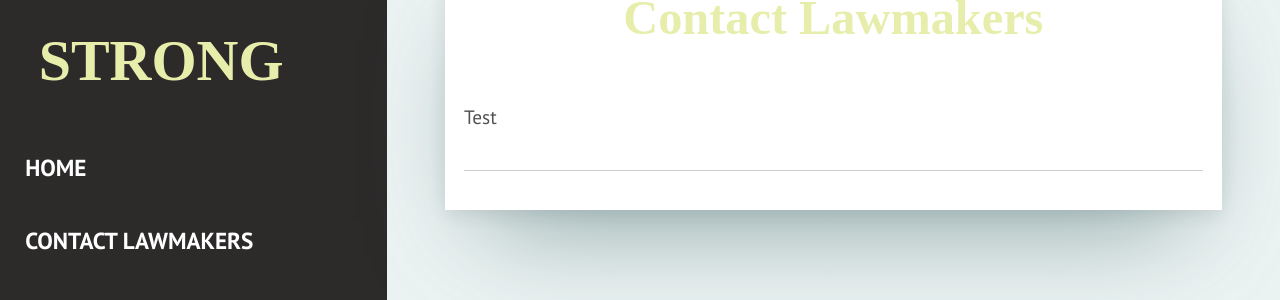
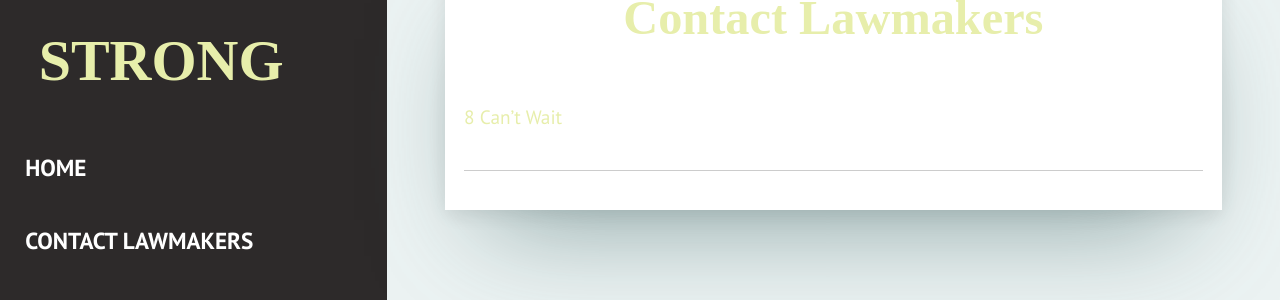
Before and after one commit to SanJoseStrong/sanjosestrong.github.io, a Jekyll site: the page built from _pages/contactlawmakers.html, in a window 1280 px wide. Shown: the part 128-428 px from the top of the page. Built offline with Jekyll 4.4.1, drawn with Linux system fonts in a browser that asks for light colours; some web fonts are replaced.

Commit message:
Update contactlawmakers.html

```diff
--- a/_pages/contactlawmakers.html
+++ b/_pages/contactlawmakers.html
@@ -3,4 +3,4 @@ layout: post
 title: Contact Lawmakers
 permalink: /contactlawmakers/
 ---
-Test
+[8 Can't Wait](https://8cantwait.org)
```
